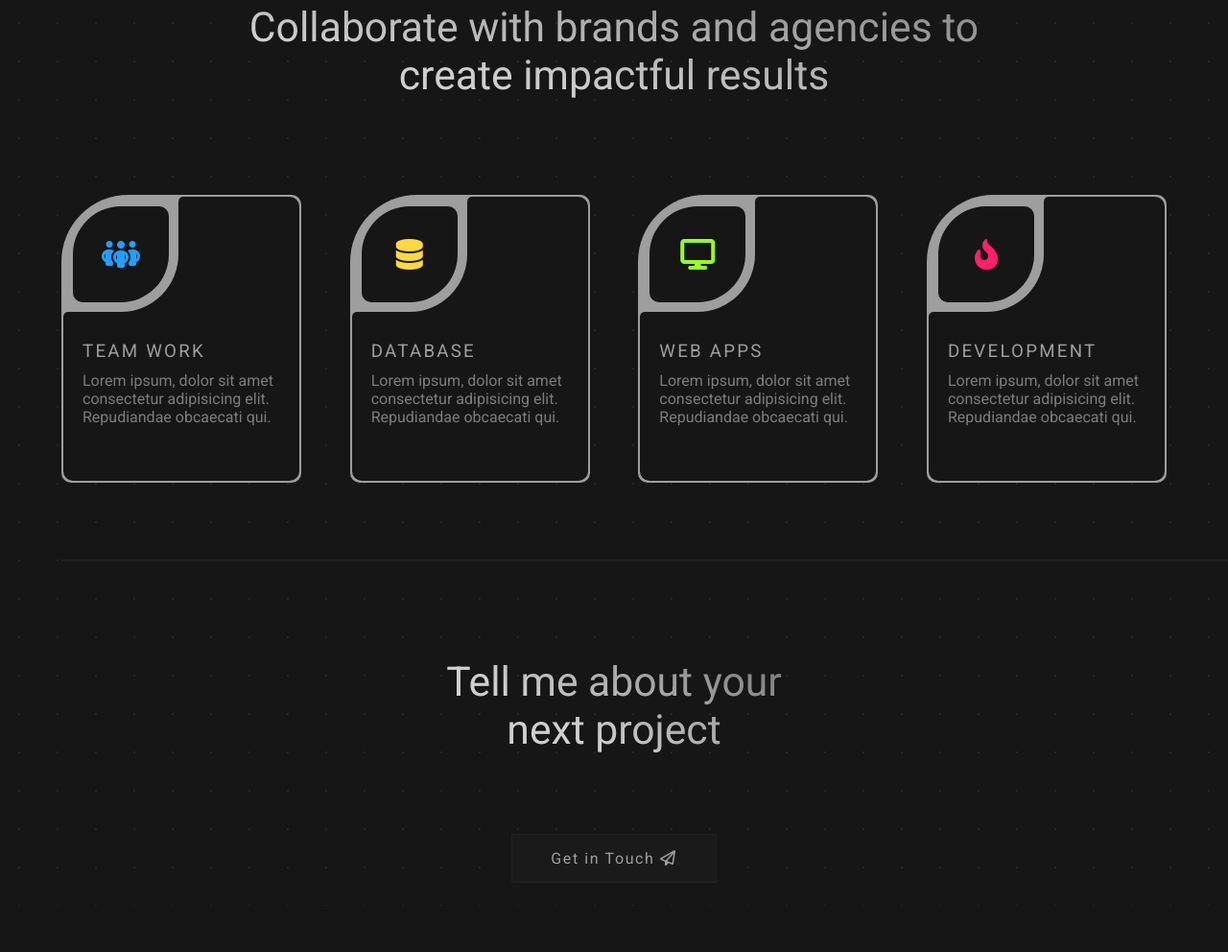
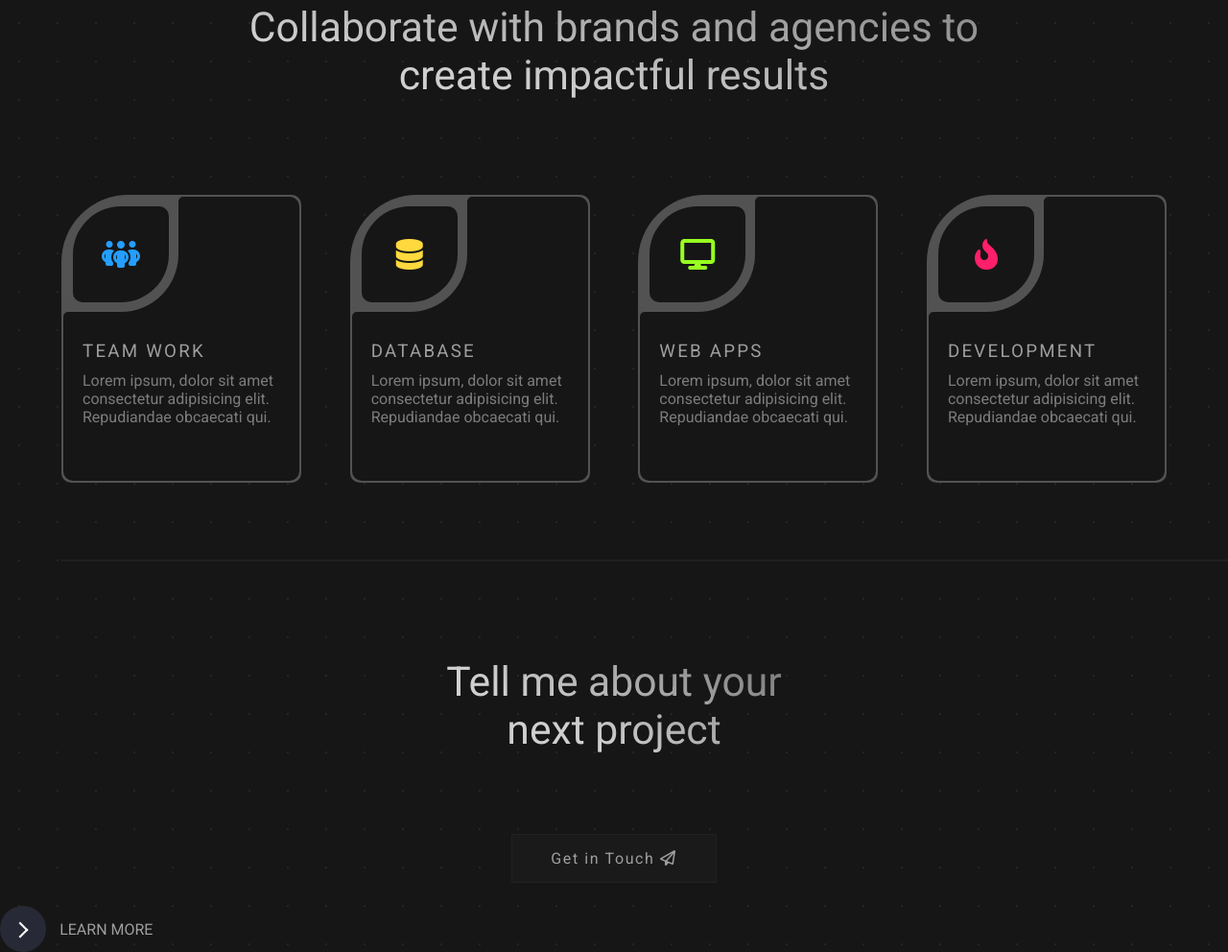
Before and after one commit to anang354/personal-website, a plain HTML site: page index.html in a window 1280 px wide. Shown: the part 996-1988 px from the top of the page at 96% size. Before the commit the page ends 1940 px from the top, so only its background shows below. Drawn offline with Linux system fonts and the light colour scheme.

Commit message:
change border color of card

```diff
--- a/assets/css/style.css
+++ b/assets/css/style.css
@@ -56,9 +56,12 @@ nav > .navbar > ul > li > a {
     padding: 10px 20px;
     font-size: 12pt;
     text-decoration: none;
+    transition: 0.3s ease-out;
 }
 nav > .navbar > ul > li > a:hover {
     color: #cecece;
+    border-bottom: 1px solid #9e9e9e;
+    transition: 0.3 ease-in;
 }
 
 
@@ -109,7 +112,8 @@ nav > .navbar > ul > li > a:hover {
 }
 .btn-primary:hover {
     transition: 0.3s;
-    letter-spacing: 0.3em;
+    letter-spacing: 0.2em;
+    font-size: 14pt;
 }
 
 
@@ -282,3 +286,84 @@ nav > .navbar > ul > li > a:hover {
     width: 100%;
     text-align: center;
 }
+
+
+
+ button {
+	 position: relative;
+	 display: inline-block;
+	 cursor: pointer;
+	 outline: none;
+	 border: 0;
+	 vertical-align: middle;
+	 text-decoration: none;
+	 background: transparent;
+	 padding: 0;
+	 font-size: inherit;
+	 font-family: inherit;
+}
+ button.learn-more {
+	 width: 12rem;
+	 height: auto;
+}
+ button.learn-more .circle {
+	 transition: all 0.45s cubic-bezier(0.65, 0, 0.076, 1);
+	 position: relative;
+	 display: block;
+	 margin: 0;
+	 width: 3rem;
+	 height: 3rem;
+	 background: #282936;
+	 border-radius: 1.625rem;
+}
+ button.learn-more .circle .icon {
+	 transition: all 0.45s cubic-bezier(0.65, 0, 0.076, 1);
+	 position: absolute;
+	 top: 0;
+	 bottom: 0;
+	 margin: auto;
+	 background: #fff;
+}
+ button.learn-more .circle .icon.arrow {
+	 transition: all 0.45s cubic-bezier(0.65, 0, 0.076, 1);
+	 left: 0.625rem;
+	 width: 1.125rem;
+	 height: 0.125rem;
+	 background: none;
+}
+ button.learn-more .circle .icon.arrow::before {
+	 position: absolute;
+	 content: '';
+	 top: -0.25rem;
+	 right: 0.0625rem;
+	 width: 0.625rem;
+	 height: 0.625rem;
+	 border-top: 0.125rem solid #fff;
+	 border-right: 0.125rem solid #fff;
+	 transform: rotate(45deg);
+}
+ button.learn-more .button-text {
+	 transition: all 0.45s cubic-bezier(0.65, 0, 0.076, 1);
+	 position: absolute;
+	 top: 0;
+	 left: 0;
+	 right: 0;
+	 bottom: 0;
+	 padding: 0.75rem 0;
+	 margin: 0 0 0 1.85rem;
+	 color: #9E9E9E;
+	 font-weight: 400;
+	 line-height: 1.6;
+	 text-align: center;
+	 text-transform: uppercase;
+}
+ button:hover .circle {
+	 width: 100%;
+}
+ button:hover .circle .icon.arrow {
+	 background: #fff;
+	 transform: translate(1rem, 0);
+}
+ button:hover .button-text {
+	 color: #fff;
+}
--- a/index.html
+++ b/index.html
@@ -80,7 +80,7 @@
                 </div>
             </div> -->
             <div class="wrap">
-                <div class="card" style="--clr:#9e9e9e;">
+                <div class="card" style="--clr:#525252;">
                     <div class="box">
                         <div class="icon">
                             <div class="iconBox">
@@ -94,7 +94,7 @@
                     </div>
                 </div>
 
-                <div class="card" style="--clr:#9e9e9e;">
+                <div class="card" style="--clr:#525252;">
                     <div class="box">
                         <div class="icon">
                             <div class="iconBox">
@@ -108,7 +108,7 @@
                     </div>
                 </div>
 
-                <div class="card" style="--clr:#9e9e9e;">
+                <div class="card" style="--clr:#525252;">
                     <div class="box">
                         <div class="icon">
                             <div class="iconBox">
@@ -121,7 +121,7 @@
                         </div>
                     </div>
                 </div>
-                <div class="card" style="--clr:#9e9e9e;">
+                <div class="card" style="--clr:#525252;">
                     <div class="box">
                         <div class="icon">
                             <div class="iconBox">
@@ -149,5 +149,12 @@
             </div>
         </div>
     </div>
+
+        <button class="learn-more">
+          <span class="circle" aria-hidden="true">
+            <span class="icon arrow"></span>
+          </span>
+          <span class="button-text">Learn More</span>
+        </button>
 </body>
 </html>
```
